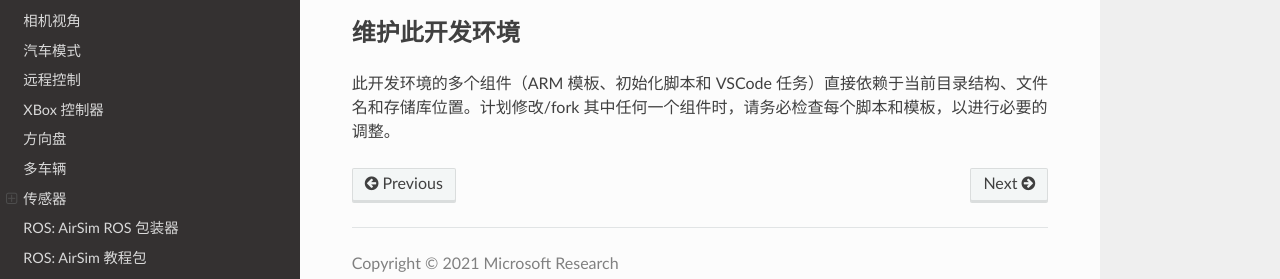
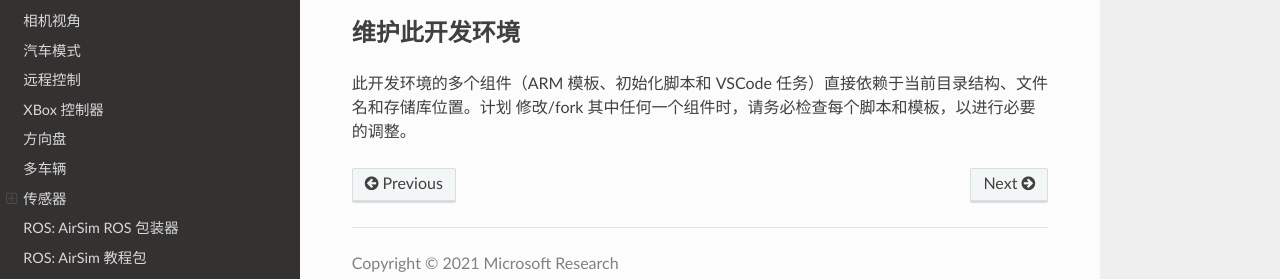
Before and after one commit to nongfu212/air_doc, an MkDocs documentation site: the page built from docs/azure.md, in a window 1280 px wide and 900 px high, scrolled down 2350 px. Shown: the part 567-846 px from the top of the window. Built offline with MkDocs 1.6.1, drawn with Linux system fonts in a browser that asks for light colours; nearby versions of some CDN libraries.

```diff
--- a/docs/azure.md
+++ b/docs/azure.md
@@ -90,4 +90,4 @@
 
 ## 维护此开发环境
 
-此开发环境的多个组件（ARM 模板、初始化脚本和 VSCode 任务）直接依赖于当前目录结构、文件名和存储库位置。计划修改/fork 其中任何一个组件时，请务必检查每个脚本和模板，以进行必要的调整。
+此开发环境的多个组件（ARM 模板、初始化脚本和 VSCode 任务）直接依赖于当前目录结构、文件名和存储库位置。计划 修改/fork 其中任何一个组件时，请务必检查每个脚本和模板，以进行必要的调整。
```
